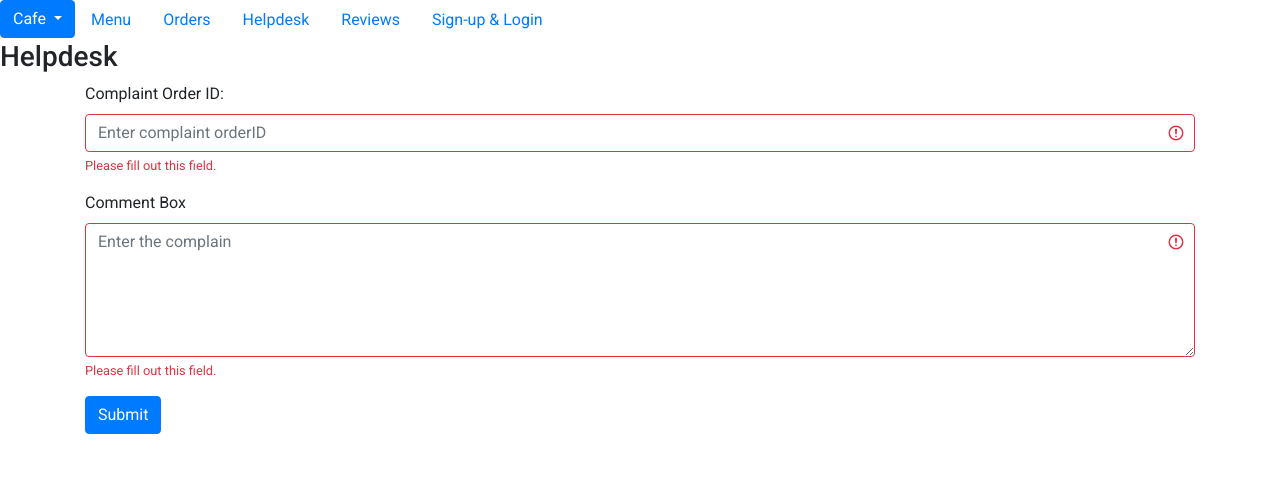
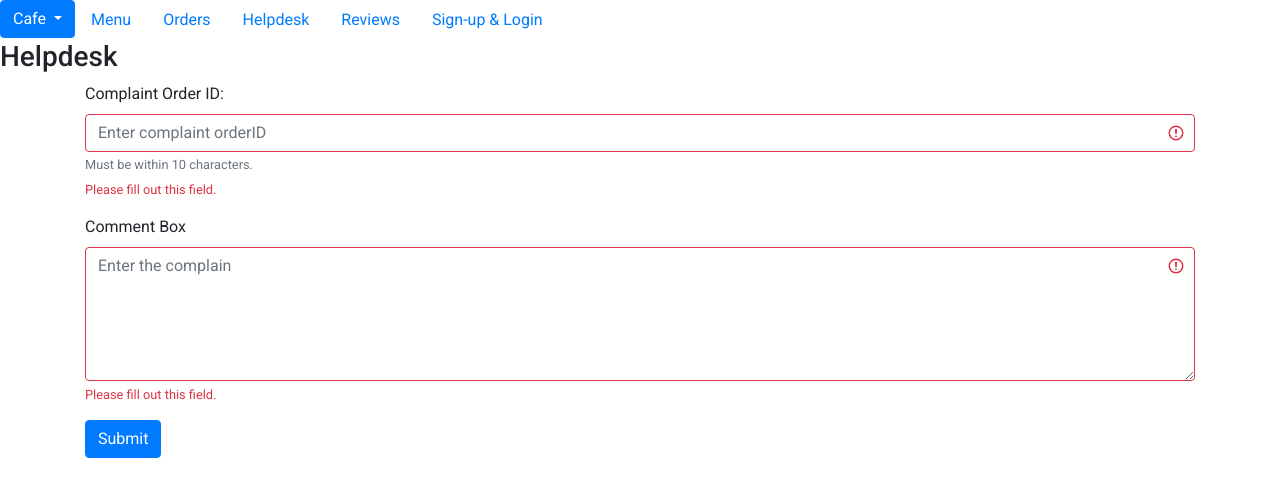
Before and after one commit to Capgemini-Sarokar/CapCafeUI, an Angular app in the folder CapCafeApp/: page /helpdesk in a window 1280 px wide. Shown: the top 496 px of the page. Built offline with nearby package versions, Linux system fonts and the light colour scheme.

Commit message:
Maxlength Helpdesk

```diff
--- a/CapCafeApp/src/app/helpdesk/helpdesk.component.html
+++ b/CapCafeApp/src/app/helpdesk/helpdesk.component.html
@@ -1,11 +1,13 @@
 <h3>Helpdesk</h3>
-
 <div class="container">
   <form action="/action_page.php" class="was-validated">
     <div class="form-group">
       <label for="orderID">Complaint Order ID:</label>
-        <input type="number" class="form-control" id="orderID" placeholder="Enter complaint orderID" name="orderID"
-          required>
+      <input type="tel" class="form-control" id="orderID" placeholder="Enter complaint orderID"
+        maxlength="10" name="orderID" required>
+        <small id="passwordHelpInline" class="text-muted">
+          Must be within 10 characters.
+        </small>
       <div class="valid-feedback">Valid.</div>
       <div class="invalid-feedback">Please fill out this field.</div>
     </div>
```
Lines whose indentation alone changed are shown as unchanged.
